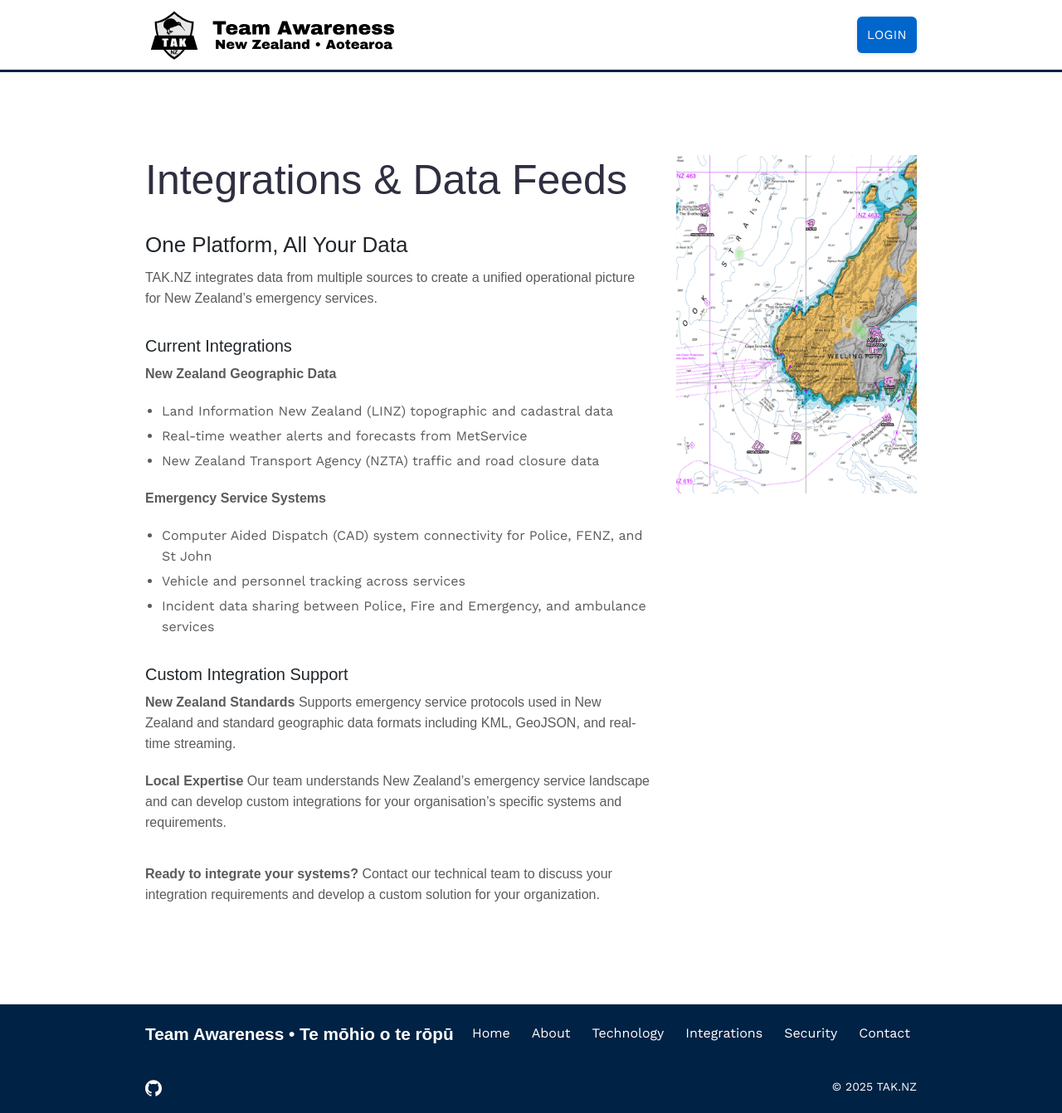
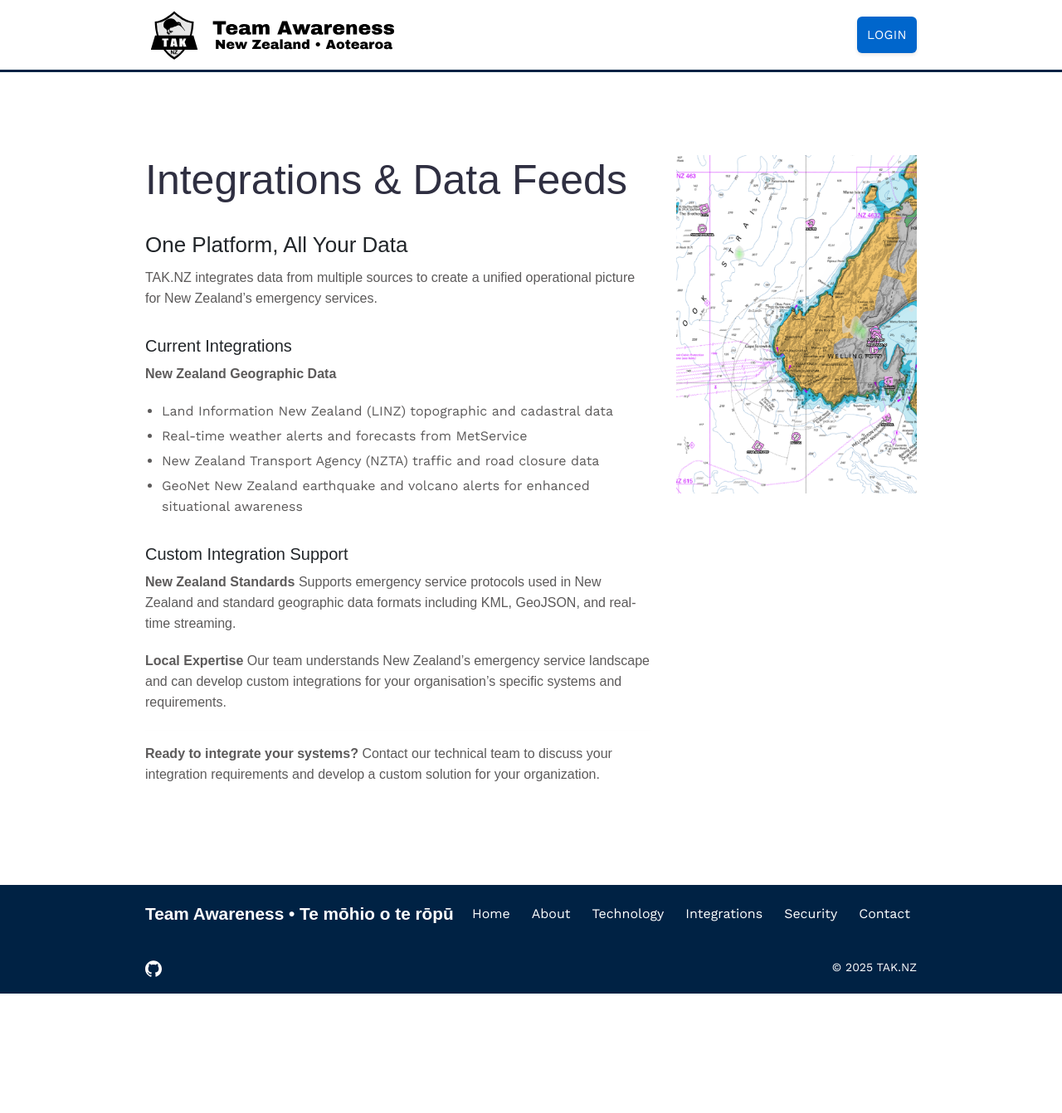
Before and after one commit to TAK-NZ/TAK-NZ.github.io, a Jekyll site: the page built from pages/integrations.md, in a window 1280 px wide. Shown: the whole page at 83% size. Built offline with Jekyll 4.4.1, drawn with Linux system fonts in a browser that asks for light colours; after the commit the page ends 1198 px from its top, so only the background shows below that.

Commit message:
Various corrections

```diff
--- a/pages/integrations.md
+++ b/pages/integrations.md
@@ -17,11 +17,7 @@ TAK.NZ integrates data from multiple sources to create a unified operational pic
 - Land Information New Zealand (LINZ) topographic and cadastral data
 - Real-time weather alerts and forecasts from MetService
 - New Zealand Transport Agency (NZTA) traffic and road closure data
-
-**Emergency Service Systems**
-- Computer Aided Dispatch (CAD) system connectivity for Police, FENZ, and St John
-- Vehicle and personnel tracking across services
-- Incident data sharing between Police, Fire and Emergency, and ambulance services
+- GeoNet New Zealand earthquake and volcano alerts for enhanced situational awareness
 
 ### Custom Integration Support
 
```
